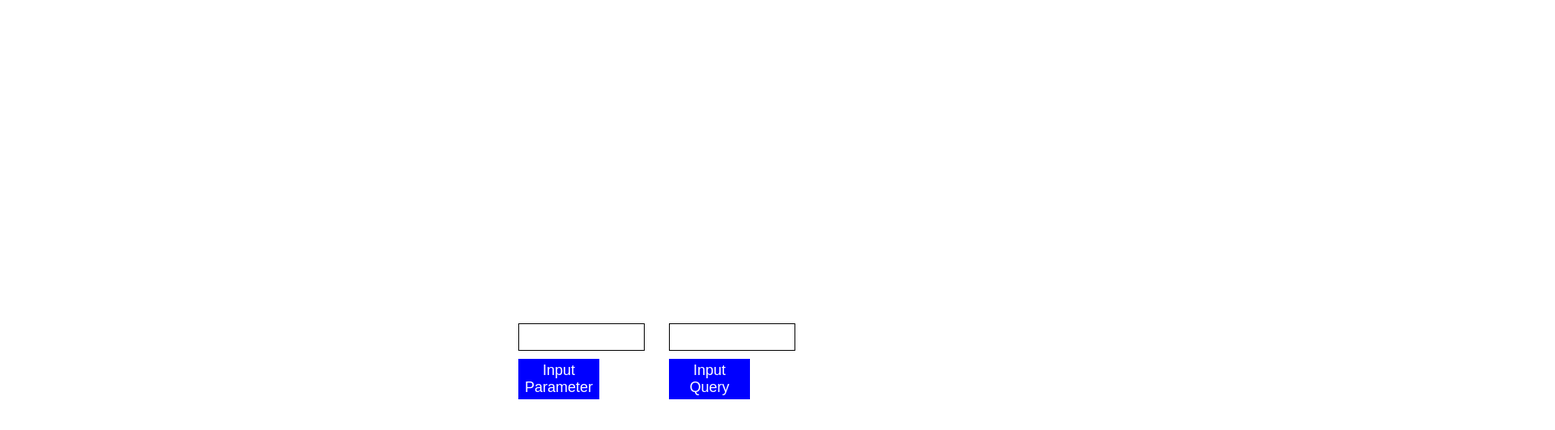
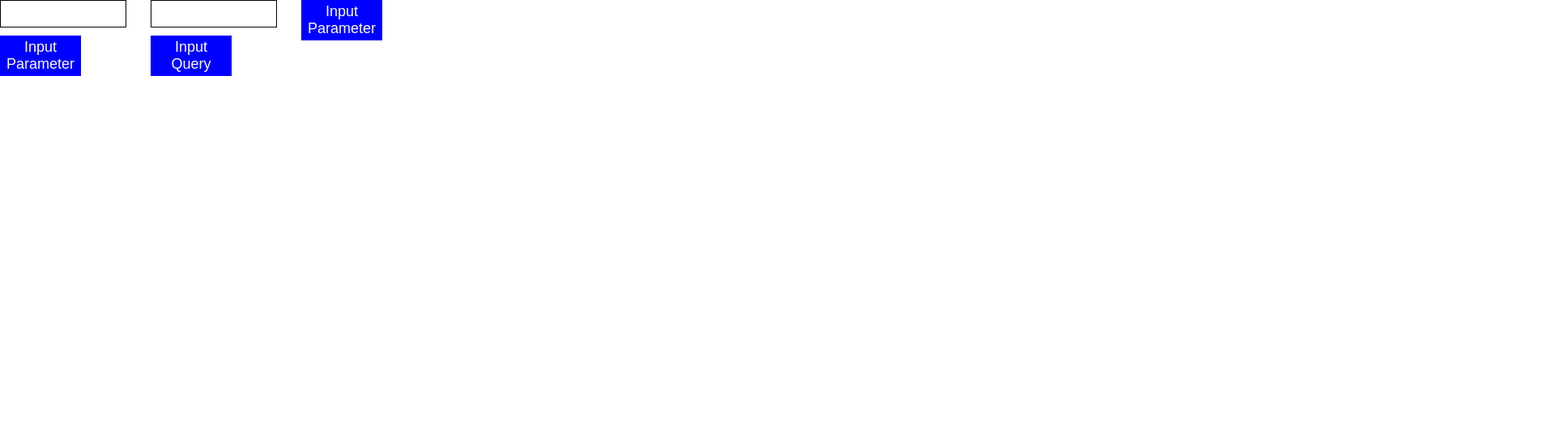
Before and after one commit to DL-Berkey/React_Practice, a React (Create React App) app: page / in a window 1280 px wide. Shown: the top 532 px of the page at 81% size, 1920 px wide, since content can reach past the window. Built offline with nearby package versions, Linux system fonts and the light colour scheme.

Commit message:
create HomePage

```diff
--- a/src/App.js
+++ b/src/App.js
@@ -1,5 +1,5 @@
 import { BrowserRouter as Router, Routes, Route } from "react-router-dom";
-import { ParameterForm, QueryForm, ParameterPage, QueryPage } from "./components"
+import { HomePage, ParameterPage, QueryPage, ReducerPage } from "./components"
 import { Main } from "./styles"
 
 function App() {
@@ -7,9 +7,10 @@ function App() {
     <Main>
       <Router>
         <Routes>
-          <Route path="/" element={[<ParameterForm />, <QueryForm />]} />
-          <Route path="/params/:value" element={<ParameterPage />}></Route>
-          <Route path="/query" element={<QueryPage />}></Route>
+          <Route path="/" element={<HomePage />} />
+          <Route path="/params/:value" element={<ParameterPage />} />
+          <Route path="/query" element={<QueryPage />} />
+          <Route path="/reducerpage" element={<ReducerPage />}/>
         </Routes>
       </Router>
     </Main>
--- /dev/null
+++ b/src/components/HomePage.jsx
@@ -0,0 +1,16 @@
+import ParameterForm from "./ParameterForm";
+import QueryForm from"./QueryForm";
+import ReducerPageButton from  "./ReducerPageButton";
+import { Home } from "../styles";
+
+const MainPage = () => {
+    return (
+        <Home>
+            <ParameterForm />
+            <QueryForm />
+            <ReducerPageButton />
+        </Home>
+    );
+}
+
+export default MainPage;
--- a/src/components/ParameterPage.jsx
+++ b/src/components/ParameterPage.jsx
@@ -1,6 +1,6 @@
 import { Link, useParams } from "react-router-dom";
 import { Span } from "../styles";
-import { ParameterForm } from ".";
+import ParameterForm from "./ParameterForm";
 
 const ParameterPage = () => {
     const params = useParams();
--- a/src/components/QueryPage.jsx
+++ b/src/components/QueryPage.jsx
@@ -1,6 +1,6 @@
 import { Link, useSearchParams} from "react-router-dom";
 import { Span } from "../styles";
-import { QueryForm } from ".";
+import QueryForm from "./QueryForm";
 
 const QueryPage = () => {
     const [ query, setQuery] = useSearchParams();
--- /dev/null
+++ b/src/components/ReducerPage.jsx
@@ -0,0 +1,7 @@
+const ReducerPage = () => {
+    return (
+        <h1>hi</h1>
+    );
+}
+
+export default ReducerPage;
--- /dev/null
+++ b/src/components/ReducerPageButton.jsx
@@ -0,0 +1,20 @@
+import { useNavigate } from "react-router-dom";
+import { Button, Span, Input } from "../styles";
+
+const ReducerPageButton = () => {
+    const navigate = useNavigate();
+
+    const handleClick = (e) => {
+        e.preventDefault();
+
+        navigate("/reducerpage");
+    }
+
+    return (
+        <Span>
+            <Button onClick={handleClick}>Input Parameter</Button>
+        </Span>
+    );
+}
+
+export default ReducerPageButton;
--- /dev/null
+++ b/src/styles/homeStyle.js
@@ -0,0 +1,7 @@
+import styled from "styled-components";
+
+const Home = styled.div`
+    display: flex;
+`
+
+export default Home;
--- a/src/styles/index.js
+++ b/src/styles/index.js
@@ -2,10 +2,12 @@ import Button from "./buttonStyle";
 import Main from "./mainStyle";
 import Span from "./spanStyle";
 import Input from "./inputStyle";
+import Home from "./homeStyle";
 
 export {
     Button,
     Main,
     Span,
     Input,
+    Home,
 }
--- a/src/styles/mainStyle.js
+++ b/src/styles/mainStyle.js
@@ -4,11 +4,9 @@ const Main = styled.div`
     width: 100vw;
     height: 100vh;
 
-    display: flex;
-
-    position: absolute;
-    top: 50%;
-    left: 50%;
+    display: grid;
+    all-items: center;
 `
 
+
 export default Main;
--- a/src/styles/spanStyle.js
+++ b/src/styles/spanStyle.js
@@ -1,6 +1,8 @@
 import styled from "styled-components";
 
 const Span = styled.span`
+    width: fit-content;
+    height: fit-content;
     display: flex;
     flex-direction: column;
 
```
Also changed, not shown: src/components/index.js (+4 -4 lines).
